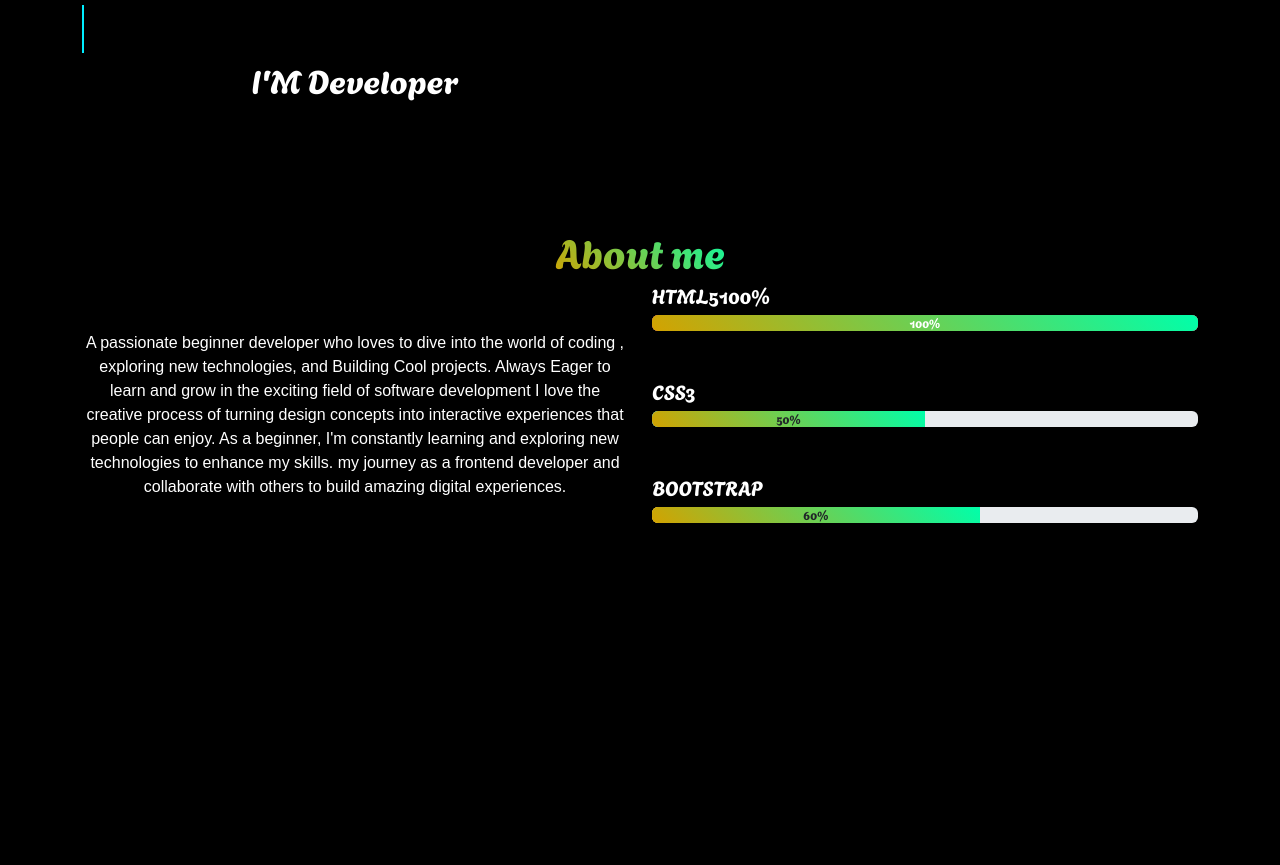
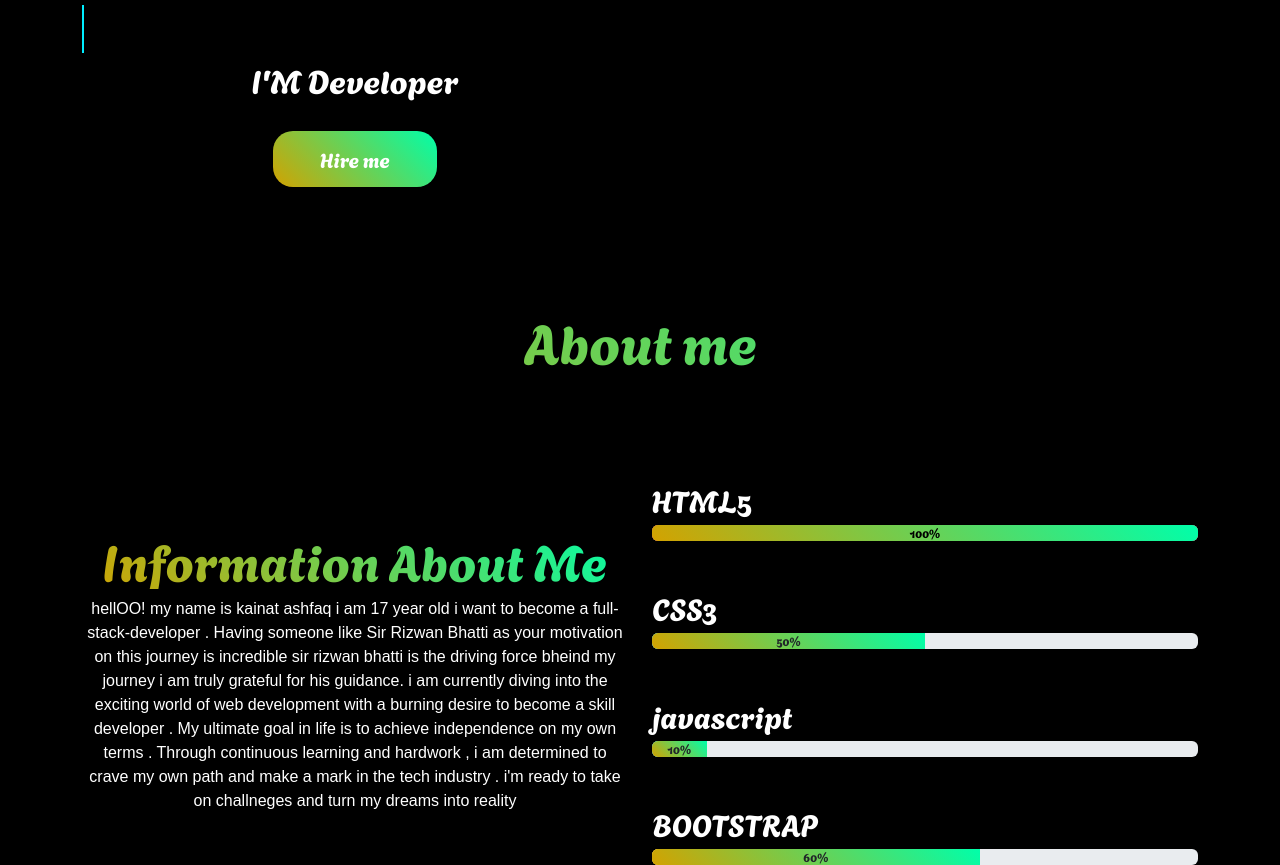
Before and after one commit to kainat-ashfaq/portfolio, a plain HTML site: page index.html in a window 1280 px wide. Shown: the part 260-1125 px from the top of the page. Before the commit the page ends 800 px from the top, so only its background shows below. Drawn offline with nearby package versions, Linux system fonts and the light colour scheme.

Commit message:
five commit

```diff
--- a/index.html
+++ b/index.html
@@ -34,19 +34,19 @@
         style="--bs-scroll-height: 100px"
       >
       <li class="nav-item">
-          <a class="nav-link " aria-current="page" href="#" >Home</a>
+          <a class="nav-link text-white " aria-current="page" href="#" >Home</a>
         </li>
         <li class="nav-item">
-          <a class="nav-link " aria-current="page"  href="#Aboutme" >About Me</a>
+          <a class="nav-link text-white" aria-current="page"  href="#Aboutme" >About Me</a>
         </li>
 
     </li>
     <li class="nav-item">
-      <a class="nav-link"  href="#">Skills</a>
+      <a class="nav-link text-white"  href="#">Skills</a>
     </li>
 </li>
 <li class="nav-item">
-  <a class="nav-link"  href="#">Contact Us</a>
+  <a class="nav-link text-white"  href="#">Contact Us</a>
 </li>
 </ul>
     </div>
@@ -58,44 +58,61 @@
     <div class="col-12 col-sm-6">
      <h2 class="home-heading hello">Hello It's Me</h2>
 <h1 class="home-name text-black" data-text="KAINAT ASHFAQ">KAINAT ASHFAQ</h1>
-<h2 class="home-heading">I'M Developer</h2>
+<h2 class="home-heading">I'M Developer</h2> <br>
+<button class="hire">Hire me</button>
     </div>
     <div class="col">
-      One of three columns
+      One of three
     </div>
   </div>
 </div>
 <br><br><br><br><br>
-<h1 id="Aboutme " class="text-center" ><span class="about">About me </span></h1>
+<h1 id="Aboutme " class="text-center about" >About me </h1>
 <div class="container text-center">
   <div class="row align-items-start">
     <div class=" col-12 col-sm-6">
-      <br><br>
 
-      <p class="text-white me">A passionate beginner developer who loves to dive into the world of coding ,
+<h4 class="port info mt-5">Information About Me</h4>
+      <p class="text-white me"> hellOO! my name is kainat ashfaq i am 17 year old i want
+        to become a full-stack-developer . Having someone like Sir Rizwan Bhatti as your motivation on this journey is incredible
+        sir rizwan bhatti is the driving force bheind my journey i am truly grateful for his guidance. i am currently diving
+        into the exciting world of web development with a burning desire  to become a skill developer . My ultimate goal in
+        life is to achieve independence on my own terms . Through continuous learning and hardwork , i am determined
+        to crave my own path and make a mark in the tech industry  . i'm ready to take on challneges and turn my dreams
+        into reality
+         <!-- i am  passionate beginner developer who loves to dive into the world of coding ,
         exploring new technologies, and Building Cool projects.  Always Eager to learn and grow in the
       exciting field of software development I love the creative process of turning design concepts into interactive
       experiences that people can enjoy. As a beginner, I'm constantly learning and exploring new technologies
        to enhance my skills. my journey as a frontend developer and collaborate with others to build
-       amazing digital experiences.</p>
+       amazing digital experiences.</p> -->
     </div>
 
       <div class="col-12 col-sm-6">
         <div class="d-flex">
-        <h5 class="text-start text-white">HTML5</h5>
-        <h5 class="bar-per text-white">100%</h5>
+        <h5 class="text-start text-white bar-name">HTML5</h5>
+        <h5 class="bar-per text-white"></h5>
         </div>
         <div class="progress" role="progressbar" aria-label="Warning example" aria-valuenow="100" aria-valuemin="0" aria-valuemax="100">
-        <div class="progress-bar bg-danger" style="width: 100%">100%</div>
+        <div class="progress-bar bg-danger text-black" style="width: 100%">100%</div>
         </div>
         <br><br>
 
-        <H5 class="text-start text-white">CSS3</H5>
+        <H5 class="text-start text-white bar-name">CSS3</H5>
         <div class="progress" role="progressbar" aria-label="Info example" aria-valuenow="50" aria-valuemin="0" aria-valuemax="100">
           <div class="progress-bar bg-info text-dark" style="width: 50%">50%</div>
         </div>
     <br><br>
-    <h5 class="text-start text-white">BOOTSTRAP</h5>
+
+
+    <H5 class="text-start text-white bar-name">javascript</H5>
+    <div class="progress" role="progressbar" aria-label="Info example" aria-valuenow="10" aria-valuemin="0" aria-valuemax="100">
+      <div class="progress-bar bg-info text-dark" style="width: 10%">10%</div>
+    </div>
+<br><br>
+
+
+    <h5 class="text-start text-white bar-name">BOOTSTRAP</h5>
         <div class="progress" role="progressbar" aria-label="Warning example" aria-valuenow="60" aria-valuemin="0" aria-valuemax="100">
           <div class="progress-bar bg-warning text-dark" style="width: 60%">60%</div>
         </div>
--- a/src/style.css
+++ b/src/style.css
@@ -75,10 +75,31 @@
     width: 90%;
   }
 }
+.hire {
+  background: linear-gradient(
+    45deg,
+    rgb(211, 162, 0),
+    rgb(0, 255, 170) /* rgb(211, 162, 0) */
+  );
+  border-radius: 20px;
+  color: white;
+  width: 30%;
+  text-align: center;
+  font-size: 20px;
+  height: 7vh;
+  border: none;
+}
+/* aboutcss */
 .about {
-  background: linear-gradient(45deg, rgb(211, 162, 0), rgb(0, 255, 170));
+  background: linear-gradient(
+    45deg,
+    rgb(211, 162, 0),
+    rgb(0, 255, 170) /* rgb(211, 162, 0) */
+  );
   -webkit-text-fill-color: transparent;
   -webkit-background-clip: text;
+  font-size: 55px;
+  padding-bottom: 100px;
 }
 .me {
   font-family: Arial, Helvetica, sans-serif;
@@ -89,3 +110,9 @@
 .bar-per {
   text-align: end;
 }
+.info {
+  font-size: 50px;
+}
+.bar-name {
+  font-size: 30px;
+}
```
